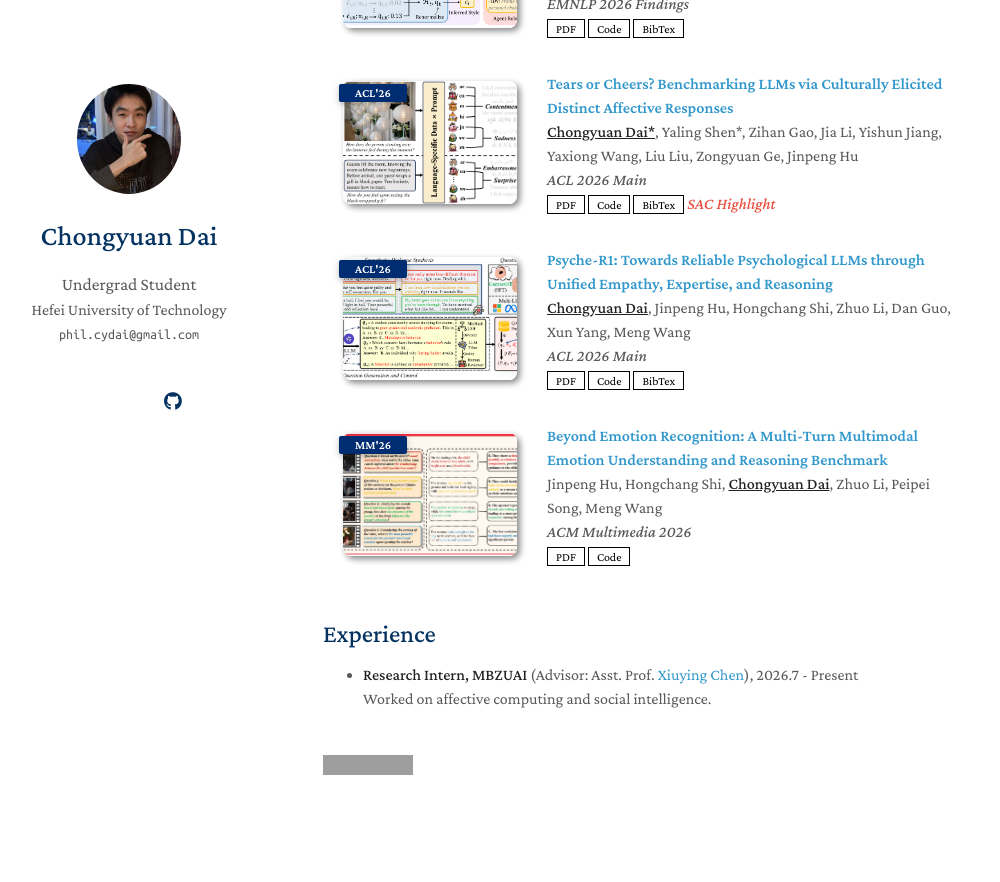
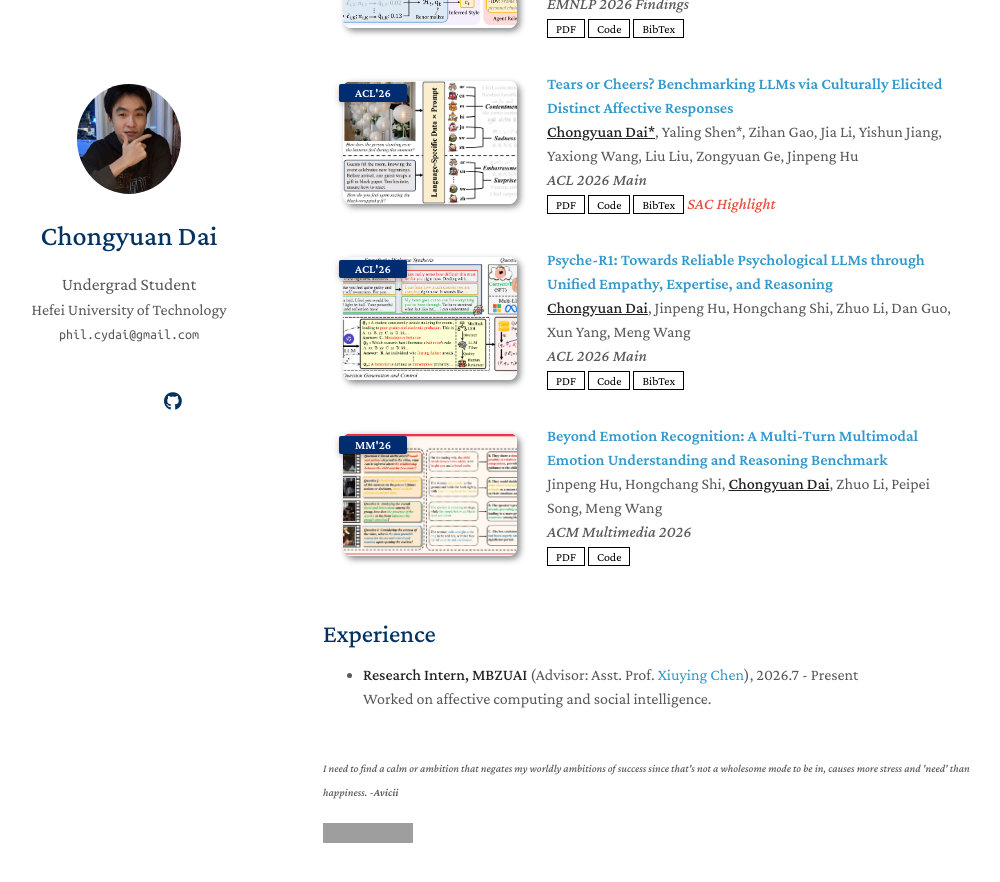
Before and after one commit to chyuandai/chyuandai.github.io, a Jekyll site: the page built from index.md, in a window 1280 px wide and 900 px high, scrolled down 624 px. Shown: the top 882 px of the window, without its empty margins (147-1147 px from the left). Built offline with Jekyll 4.4.1, drawn with Linux system fonts in a browser that asks for light colours; a style sheet for code colours, icons or effects is not loaded; our own code applies the rules of GitHub Pages for plain Markdown files; before the commit the page ends 1456 px from its top, so only the background shows below that; grey boxes are pictures that could not be loaded.

Commit message:
update my personal page

```diff
--- a/_config.yml
+++ b/_config.yml
@@ -38,6 +38,10 @@ auto_dark_mode: true
 # You can use this option to choose between Serif or Sans Serif fonts.
 font: "Serif" # or "Sans Serif"
 
+# Quote shown at the bottom of the page
+quote: "I need to find a calm or ambition that negates my worldly ambitions of success since that's not a wholesome mode to be in, causes more stress and 'need' than happiness."
+quote_author: Avicii
+
 # Flag Counter (visitor map at the bottom of the page)
 # Create your own counter at https://flagcounter.com/ and put its ID here (e.g. the "xxxx" in s01.flagcounter.com/count2/xxxx/...)
 flag_counter: e6oX
--- a/_layouts/homepage.html
+++ b/_layouts/homepage.html
@@ -99,6 +99,10 @@
 
       <br>
 
+      {% if site.quote %}
+      <p><small><i>{{ site.quote }} -<b>{{ site.quote_author }}</b></i></small></p>
+      {% endif %}
+
       {% if site.flag_counter %}
       <a href="https://info.flagcounter.com/{{ site.flag_counter }}" target="_blank" rel="noopener"><img src="https://s01.flagcounter.com/count2/{{ site.flag_counter }}/bg_FFFFFF/txt_000000/border_CCCCCC/columns_2/maxflags_10/viewers_Visitors/labels_0/pageviews_0/flags_0/percent_0/" alt="Flag Counter" border="0"></a>
       {% endif %}
```
